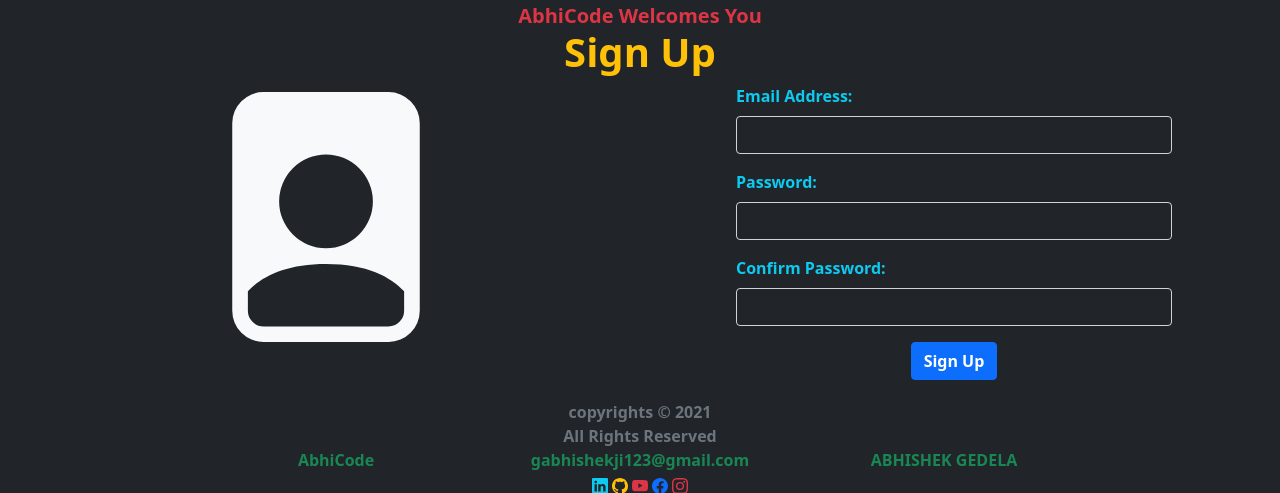
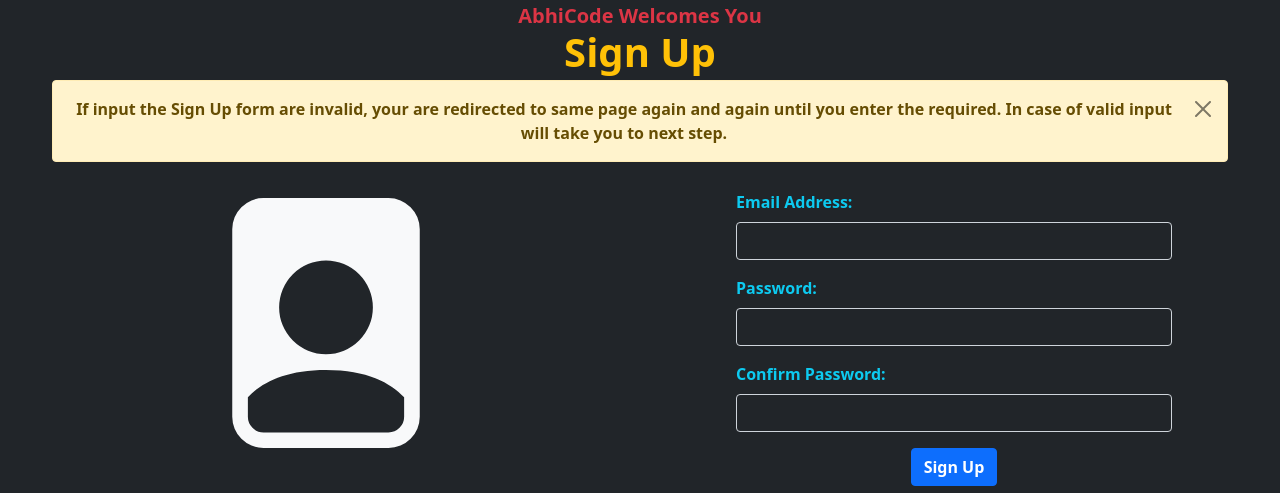
Before and after one commit to abhishekgedelacode/website, a Django app: page /holder/signup/ in a window 1280 px wide. Shown: the part 64-557 px from the top of the page. Run offline with Django 3.2, Linux system fonts and the light colour scheme.

Commit message:
fixing the problem of the sign in and signup by the eror handling in python

```diff
--- a/holder/templates/holder/signup.html
+++ b/holder/templates/holder/signup.html
@@ -14,6 +14,17 @@
     <!-- heading of the sign up  section page  -->
     <section class="container-fluid bg-dark text-warning text-center p-0 m-0">
         <h1 class="fw-bold text-capitalize m-0 p-0 ">Sign Up</h1>
+    </section>
+
+    <!-- alert section of the signup page  -->
+    <section class="container-fluid bg-dark text-center p-1 px-md-5 m-0">
+        <div class="alert alert-warning alert-dismissible fade show" role="alert">
+            <strong>
+                If input the Sign Up form are invalid, your are redirected to same page again and again
+                until you enter the required. In case of valid input will take you to next step.
+            </strong>
+            <button type="button" class="btn-close" data-bs-dismiss="alert" aria-label="Close"></button>
+        </div>
     </section>
 
     <!-- the sign up process  -->
--- a/holder/views.py
+++ b/holder/views.py
@@ -10,11 +10,14 @@ def signin(request):
         email = request.POST.get('email')
         pwd = request.POST.get('pwd')
 
-        a = Holder.objects.get(email=email).password
+        try:
+            a = Holder.objects.get(email=email).password
 
-        if pwd == a:
-            return HttpResponseRedirect("/")
-        else:
+            if pwd == a:
+                return HttpResponseRedirect("/")
+            else:
+                return render(request, 'holder/signin.html')
+        except:
             return render(request, 'holder/signin.html')
     else:
         return render(request, 'holder/signin.html')
```
Also changed, not shown: holder/templates/holder/signin.html (+11 -0 lines), db.sqlite3.
